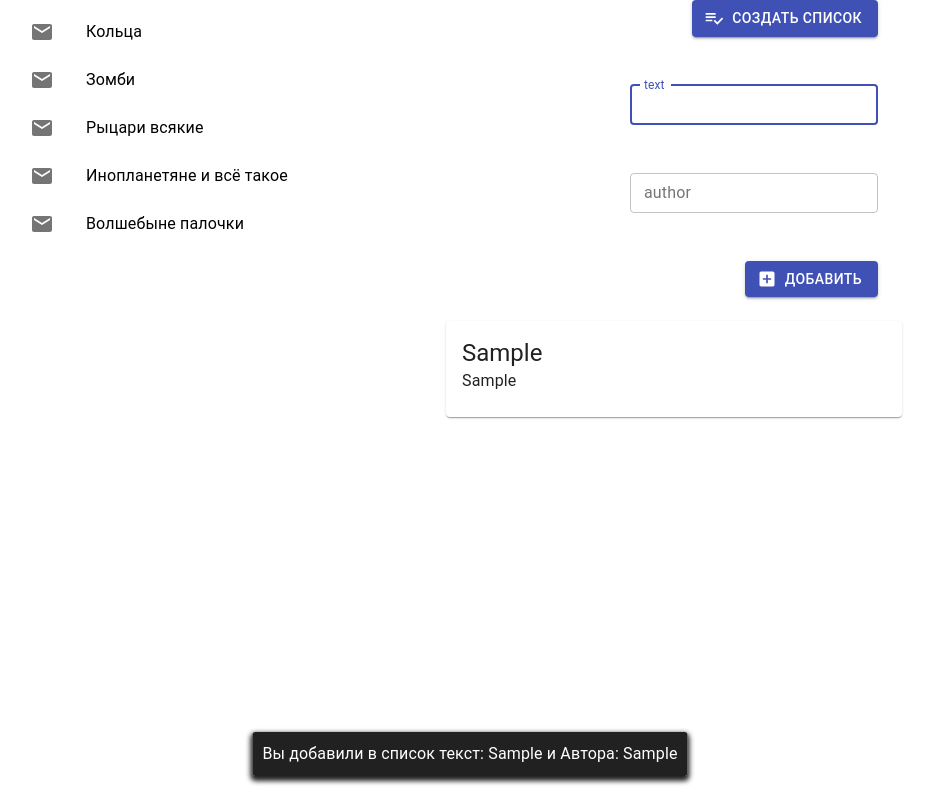
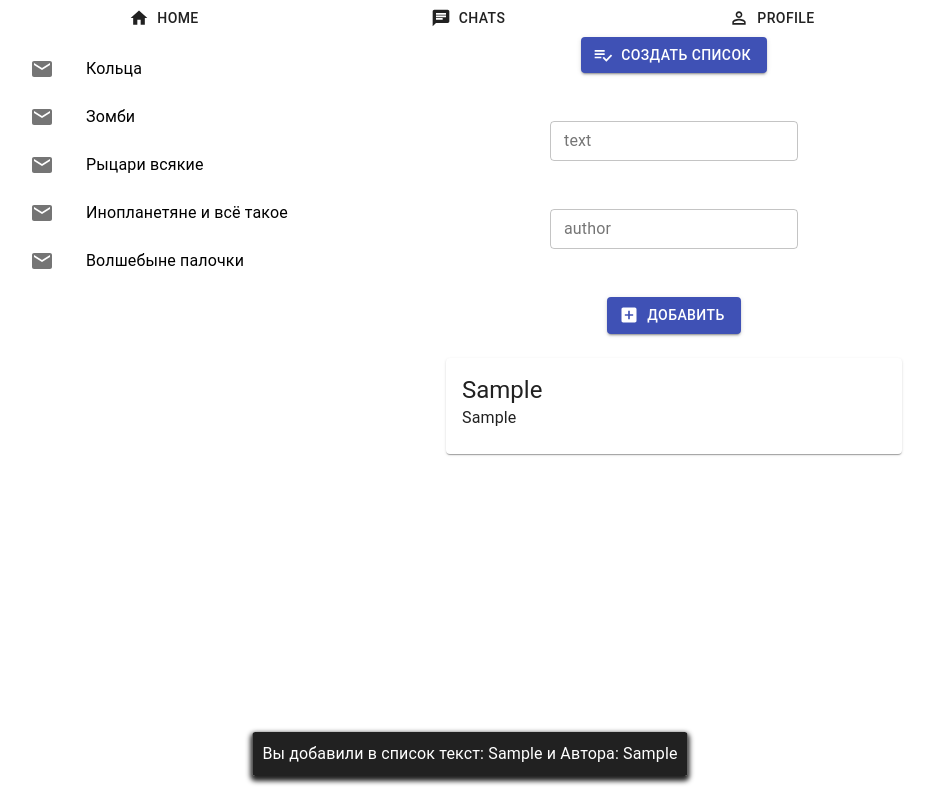
Before and after one commit to 4brun/reactJS, a React (Create React App) app in the folder massage/: page /chats in a window 1280 px wide. Both pictures are taken after typing "Sample", "Sample" into the empty fields and a click on the button "ДОБАВИТЬ". Shown: the whole page, without its empty margins (170-1104 px from the left). Built offline with nearby package versions, Linux system fonts and the light colour scheme.

Commit message:
add router

```diff
--- a/massage/package.json
+++ b/massage/package.json
@@ -10,6 +10,7 @@
     "@testing-library/user-event": "^12.8.3",
     "react": "^17.0.2",
     "react-dom": "^17.0.2",
+    "react-router-dom": "^5.3.0",
     "react-scripts": "4.0.3",
     "web-vitals": "^1.1.2"
   },
--- a/massage/public/index.html
+++ b/massage/public/index.html
@@ -6,7 +6,7 @@
 
   <meta name="viewport" content="width=device-width, initial-scale=1" />
 
-  <title>Lession 2</title>
+  <title>Lession 4</title>
 </head>
 
 <body>
--- a/massage/src/App.js
+++ b/massage/src/App.js
@@ -1,141 +1,32 @@
-import { useState, useEffect } from "react";
-import MassageList from "./components/MassageList/MassageList";
-// import './App.css'
-import { TextField, Button, Grid, Container, Snackbar, Typography } from "@material-ui/core";
-import PlaylistAddCheckIcon from '@material-ui/icons/PlaylistAddCheck';
-import AddBoxIcon from '@material-ui/icons/AddBox';
+import Main from "./components/Main/Main";
+import { BrowserRouter as Router, Route } from "react-router-dom";
 import ChatList from "./components/ChatList/ChatList";
+import Profile from "./components/Profile/Profile";
+import { Box, Button, Container } from "@material-ui/core";
+import HomeIcon from '@material-ui/icons/Home';
+import ChatIcon from '@material-ui/icons/Chat';
+import PermIdentityIcon from '@material-ui/icons/PermIdentity';
+
+
 
 function App() {
-  const [massageList, setMassageList] = useState([])
-  const [userText, setUserText] = useState('')
-  const [userAuthor, setUserAuthor] = useState('')
-  const [autoMassage, setAutoMassage] = useState('')
-  const [showMsg, setShowMsg] = useState(false)
-  const craeteMassageList = () => setMassageList([{
-    id: 1,
-    text: 'Властелин колец',
-    author: 'Джон Р. Р. Толкин'
-  },
-  {
-    id: 2,
-    text: 'Гордость и предубеждение',
-    author: 'Джон Р. Р. Толкин'
-  },
-  {
-    id: 3,
-    text: 'Тёмные начала',
-    author: 'Филип Пулман'
-  },
-  {
-    id: 4,
-    text: 'Автостопом по галактике',
-    author: 'Дуглас Адамс'
-  },
-  {
-    id: 5,
-    text: 'Гарри Поттер и Кубок огня',
-    author: 'Джоан Роулинг'
-  }
-  ])
-  const style = {
-    background: 'rgba(0, 0, 0, 0.87)',
-    borderRadius: 3,
-    color: 'white',
-    padding: '10px',
-    boxShadow: '0 3px 5px 2px rgba(0, 0, 0, 0.87)',
-  };
-
-  const addMassage = () => {
-    const userMassage = {
-      id: (massageList.length + 1),
-      text: userText || 'Текст',
-      author: userAuthor || 'Автор'
-    }
-    setMassageList(prev => [...prev, userMassage])
-    setShowMsg(true) // показываем сообщение
-  }
-  const handleClose = (event, reason) => {
-    if (reason === 'clickaway') {
-      return
-    }
-    setShowMsg(false)
-  }
-
-  useEffect(() => {
-    setAutoMassage(`Вы добавили в список текст: ${userText} и Автора: ${userAuthor}`)
-    setUserText('') // чистим поля input
-    setUserAuthor('') // чистим поля input
-  }, [massageList])
-
 
   return (
     <div className="App">
-      <Container maxWidth="md">
-        <Grid container>
-          <Grid item md={6} sm={6}>
-            <ChatList />
-          </Grid>
+      <Router>
+        <Container maxWidth="md">
+          <Box sx={{ display: 'grid', gridTemplateColumns: 'repeat(3, 1fr)' }}>
+            <Button startIcon={<HomeIcon />} href="/" >Home</Button>
+            <Button startIcon={<ChatIcon />} href="/chats">Chats</Button>
+            <Button startIcon={<PermIdentityIcon />} href="/profile">Profile</Button>
+          </Box>
 
-          <Grid
-            container
-            direction="column"
-            alignItems="flex-end"
-            spacing={6}
-            md={6}>
-            <Grid item>
-              <Button
-                variant="contained"
-                color="primary"
-                onClick={craeteMassageList}
-                startIcon={<PlaylistAddCheckIcon />}>
-                Создать список</Button>
-            </Grid>
-            <Grid item>
-              <TextField
-                id="outlined-basic"
-                label="text"
-                variant="outlined"
-                size="small"
-                inputRef={input => input && input.focus()}
-                value={userText}
-                onChange={event => setUserText(event.target.value)} />
-            </Grid>
-            <Grid item>
-              <TextField
-                id="outlined-basic"
-                label="author"
-                variant="outlined"
-                size="small"
-                value={userAuthor}
-                onChange={event => setUserAuthor(event.target.value)} />
-            </Grid>
-            <Grid item>
-              <Button
-                variant="contained"
-                color="primary"
-                onClick={addMassage}
-                startIcon={<AddBoxIcon />}>
-                Добавить</Button>
-            </Grid>
+          <Route path="/" component={Main} />
+          <Route path="/chats" component={ChatList} />
+          <Route path="/profile" component={Profile} />
+        </Container >
 
-            {/* <button className="btn" >Добавить</button> */}
-            <Snackbar
-              open={showMsg}
-              autoHideDuration={3000}
-              onClose={handleClose}
-            >
-              <Typography style={style}>
-                {autoMassage}
-              </Typography>
-
-            </Snackbar>
-            {/* {showMsg ? <p className="autoMsg">{autoMassage} </p> : null} */}
-            <MassageList massageList={massageList} />
-          </Grid>
-        </Grid>
-
-      </Container>
+      </Router>
     </div>
   );
 }
--- a/massage/src/components/ChatList/ChatList.js
+++ b/massage/src/components/ChatList/ChatList.js
@@ -1,5 +1,6 @@
-import { List, ListItem, ListItemIcon, ListItemText } from "@material-ui/core"
+import { Grid, List, ListItem, ListItemIcon, ListItemText } from "@material-ui/core"
 import MailIcon from '@material-ui/icons/Mail';
+import MassageList from '../MassageList/MassageList'
 
 const chats = [{
    id: 1,
@@ -25,6 +26,8 @@ const chats = [{
 const ChatList = () => {
    return (
       <>
+         <Grid container>
+            <Grid item md={6} sm={6}>
                <List>
                   {chats.map((chat) => (
                      <ListItem
@@ -38,6 +41,11 @@ const ChatList = () => {
                         </ListItemText>
                      </ListItem>))}
                </List>
+            </Grid>
+
+            <MassageList />
+         </Grid>
+
       </>
    )
 }
--- /dev/null
+++ b/massage/src/components/Main/Main.js
@@ -0,0 +1,9 @@
+
+const Main = () => {
+
+   return (
+      <></>
+   )
+}
+
+export default Main
--- /dev/null
+++ b/massage/src/components/MassageItem/MassageItem.js
@@ -0,0 +1,20 @@
+import { Grid, Card, CardContent, Typography } from '@material-ui/core'
+
+const MassageItem = ({ massageList }) => {
+   return (
+
+      <Grid direction="column" container spacing={4} >
+         {massageList.map((item) => (
+            <Grid item key={item.id}>
+               <Card>
+                  <CardContent>
+                     <Typography variant="h5" pd={4}>{item.author}</Typography>
+                     <Typography>{item.text}</Typography>
+                  </CardContent>
+               </Card>
+            </Grid>
+         ))}
+      </Grid>
+   )
+}
+export default MassageItem
--- a/massage/src/components/MassageList/MassageList.js
+++ b/massage/src/components/MassageList/MassageList.js
@@ -1,19 +1,127 @@
-import { Grid, Card, CardContent, Typography } from '@material-ui/core'
+import { TextField, Button, Grid, Snackbar, Typography } from "@material-ui/core";
+import PlaylistAddCheckIcon from '@material-ui/icons/PlaylistAddCheck';
+import AddBoxIcon from '@material-ui/icons/AddBox';
+import { useState, useEffect } from "react";
+import MassageItem from "../MassageItem/MassageItem";
 
-const MassageList = ({ massageList }) => {
+const MassageList = () => {
+   const [massageList, setMassageList] = useState([])
+   const [userText, setUserText] = useState('')
+   const [userAuthor, setUserAuthor] = useState('')
+   const [autoMassage, setAutoMassage] = useState('')
+   const [showMsg, setShowMsg] = useState(false)
+
+   const craeteMassageList = () => setMassageList([{
+      id: 1,
+      text: 'Властелин колец',
+      author: 'Джон Р. Р. Толкин'
+   },
+   {
+      id: 2,
+      text: 'Гордость и предубеждение',
+      author: 'Джон Р. Р. Толкин'
+   },
+   {
+      id: 3,
+      text: 'Тёмные начала',
+      author: 'Филип Пулман'
+   },
+   {
+      id: 4,
+      text: 'Автостопом по галактике',
+      author: 'Дуглас Адамс'
+   },
+   {
+      id: 5,
+      text: 'Гарри Поттер и Кубок огня',
+      author: 'Джоан Роулинг'
+   }
+   ])
+   const style = {
+      background: 'rgba(0, 0, 0, 0.87)',
+      borderRadius: 3,
+      color: 'white',
+      padding: '10px',
+      boxShadow: '0 3px 5px 2px rgba(0, 0, 0, 0.87)',
+   };
+
+   const addMassage = () => {
+      const userMassage = {
+         id: (massageList.length + 1),
+         text: userText || 'Текст',
+         author: userAuthor || 'Автор'
+      }
+      setMassageList(prev => [...prev, userMassage])
+      setShowMsg(true) // показываем сообщение
+   }
+   const handleClose = (reason) => {
+      if (reason === 'clickaway') {
+         return
+      }
+      setShowMsg(false)
+   }
+
+   useEffect(() => {
+      setAutoMassage(`Вы добавили в список текст: ${userText} и Автора: ${userAuthor}`)
+      setUserText('') // чистим поля input
+      setUserAuthor('') // чистим поля input
+   }, [massageList])
+
    return (
+      <Grid container
+         direction="column"
+         alignItems="center"
+         spacing={6}
+         md={6}>
+         <Grid item>
+            <Button
+               variant="contained"
+               color="primary"
+               onClick={craeteMassageList}
+               startIcon={<PlaylistAddCheckIcon />}>
+               Создать список</Button>
+         </Grid>
+         <Grid item>
+            <TextField
+               id="outlined-basic"
+               label="text"
+               variant="outlined"
+               size="small"
+               autoFocus
+               value={userText}
+               onChange={event => setUserText(event.target.value)} />
+         </Grid>
+         <Grid item>
+            <TextField
+               id="outlined-basic"
+               label="author"
+               variant="outlined"
+               size="small"
+               value={userAuthor}
+               onChange={event => setUserAuthor(event.target.value)} />
+         </Grid>
+         <Grid item>
+            <Button
+               variant="contained"
+               color="primary"
+               onClick={addMassage}
+               startIcon={<AddBoxIcon />}>
+               Добавить</Button>
+         </Grid>
 
-      <Grid direction="column" container spacing={4} >
-         {massageList.map((item) => (
-            <Grid item key={item.id}>
-               <Card>
-                  <CardContent>
-                     <Typography variant="h5" pd={4}>{item.author}</Typography>
-                     <Typography>{item.text}</Typography>
-                  </CardContent>
-               </Card>
-            </Grid>
-         ))}
+         <Snackbar
+            open={showMsg}
+            autoHideDuration={3000}
+            onClose={handleClose}
+         >
+            <Typography style={style}>
+               {autoMassage}
+            </Typography>
+
+         </Snackbar>
+
+         <MassageItem massageList={massageList} />
+
       </Grid>
    )
 }
--- /dev/null
+++ b/massage/src/components/Profile/Profile.js
@@ -0,0 +1,9 @@
+const Profile = () => {
+   return (
+      <div>
+         Profile
+      </div>
+   )
+}
+
+export default Profile
```
Also changed, not shown: 1 other file (tests, documents, lock files or other folders). Lines whose indentation alone changed are shown as unchanged.
